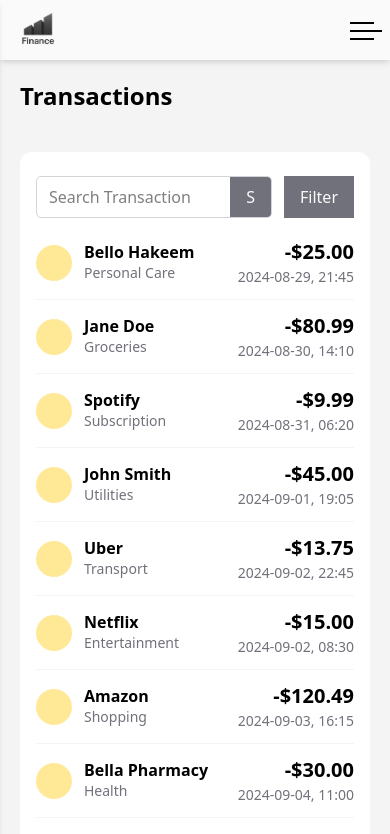
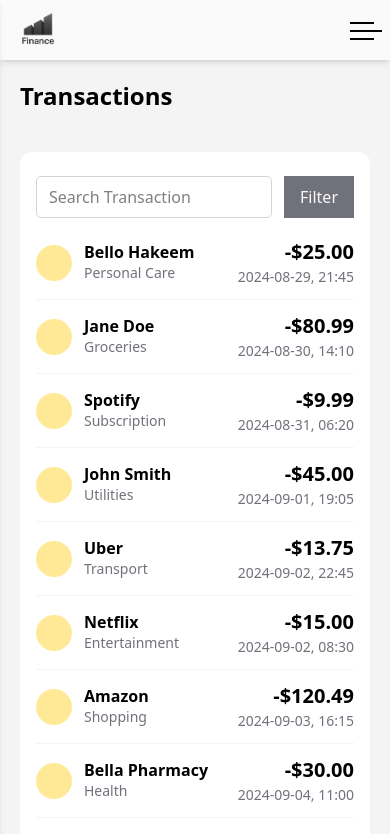
Before and after one commit to Cleve-keem/finance-app, a React (Vite) app: page /transactions in a window 390 px wide. Shown: the top 834 px of the page. Built offline with nearby package versions, Linux system fonts and the light colour scheme.

Commit message:
checking the problem with theresponsiveness

```diff
--- a/src/pages/Transactions.jsx
+++ b/src/pages/Transactions.jsx
@@ -121,7 +121,7 @@
             <input
               type="text"
               placeholder="Search Transaction"
-              className="py-2 px-3 outline-none grow min-w-10"
+              className="py-2 px-3 outline-none grow"
             />
             <button className="button bg-zinc-500 text-zinc-50 whitespace-nowrap flex-none">S</button>
           </div>
```
